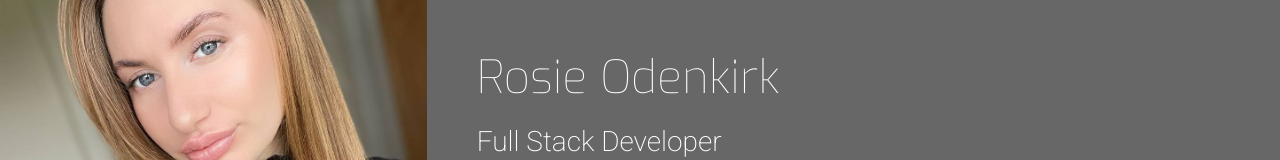
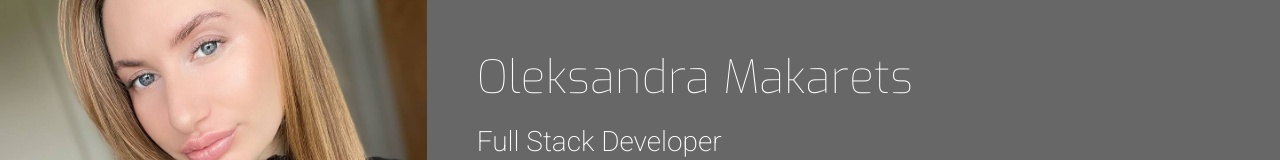
Before and after one commit to OleksandraMakarets/resume, a plain HTML site: page resume.html in a window 1280 px wide. Shown: the top 160 px of the page. Drawn offline with nearby package versions, Linux system fonts and the light colour scheme.

Commit message:
Add changes

```diff
--- a/resume.html
+++ b/resume.html
@@ -8,7 +8,7 @@
     <link rel="stylesheet" href="https://maxcdn.bootstrapcdn.com/font-awesome/4.7.0/css/font-awesome.min.css" type="text/css" />
     <link rel="stylesheet" href="https://cdnjs.cloudflare.com/ajax/libs/hover.css/2.1.1/css/hover-min.css" type="text/css" />
     <link rel="stylesheet" href="assets/css/style.css">
-    <title>Rosie</title>
+    <title>Oleksandra Makarets</title>
 </head>
 <body>
     <header>
@@ -17,7 +17,7 @@
             <div class="col-md-8">
                 <div class="row no-gutters bg-color-name-title">
                     <div class="col heading">
-                        <h1 class="name">Rosie Odenkirk</h1>
+                        <h1 class="name">Oleksandra Makarets</h1>
                         <h2 class="title"> Full Stack Developer</h2>
                     </div>
                 </div>
```
